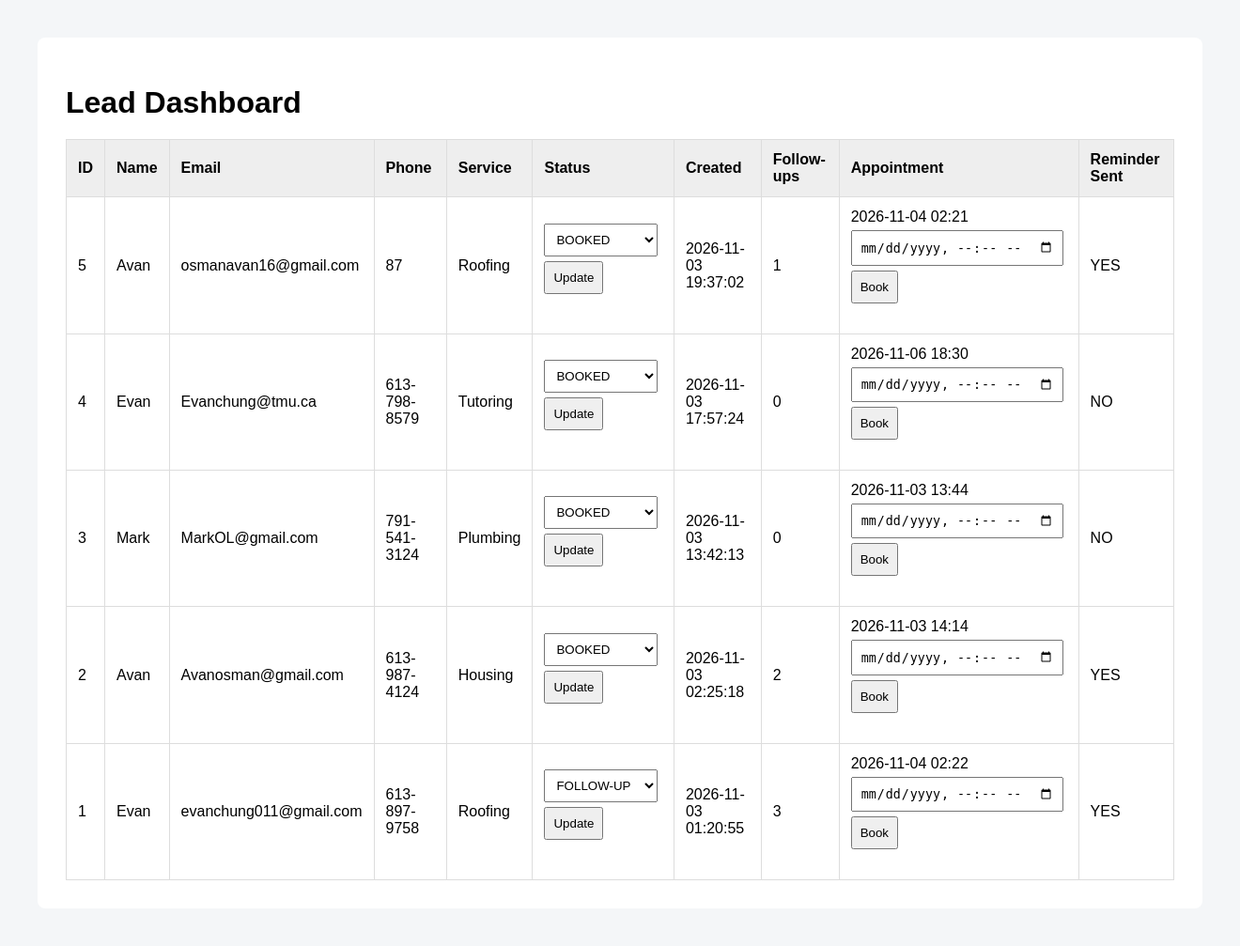
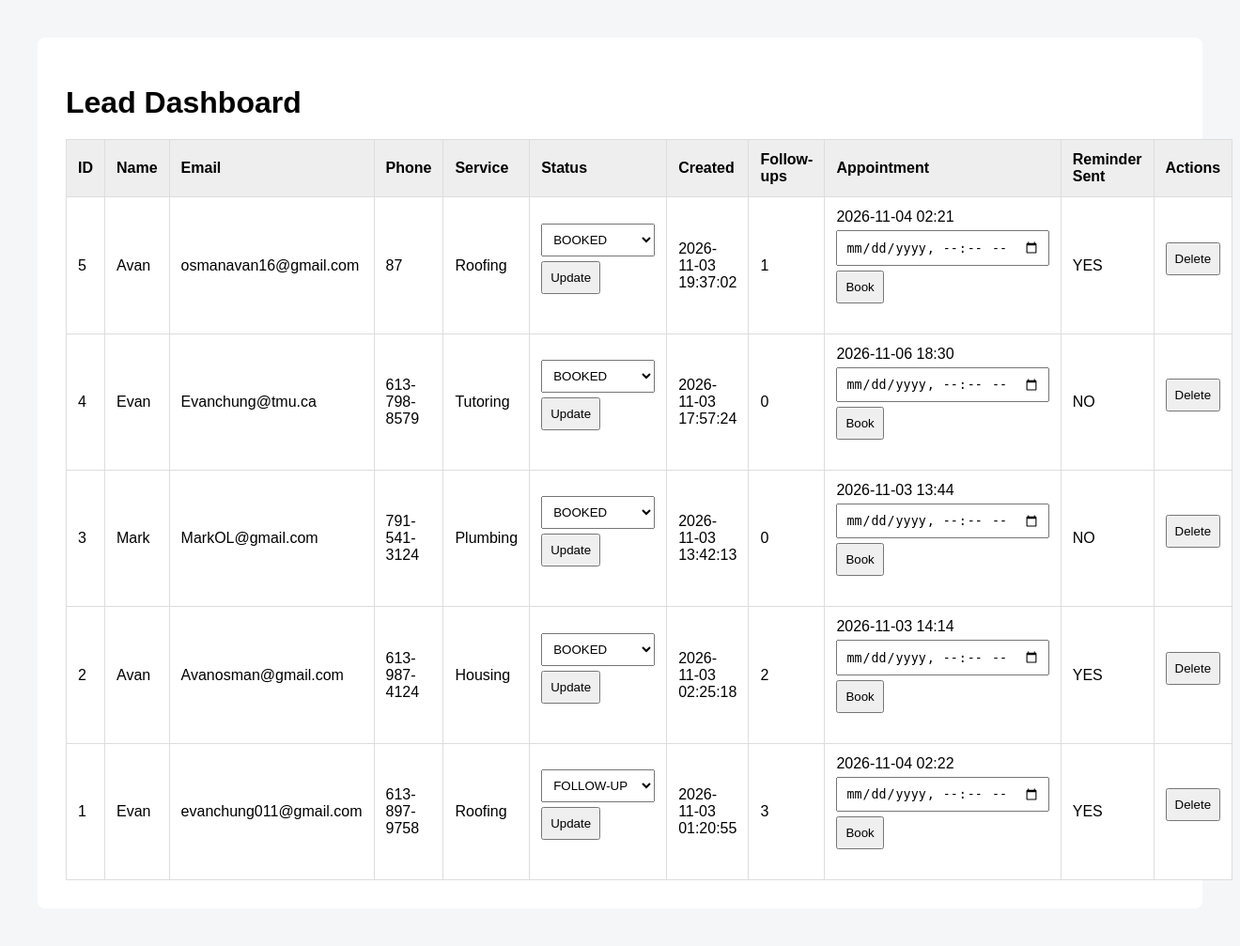
Before and after one commit to Phoex-ops/lead-automation, a Flask app: page /dashboard in a window 1320 px wide. Shown: the whole page at 94% size. Run offline with Flask 3, Linux system fonts and the light colour scheme; the visitor is signed in with stand-in values (Sample User, id 1); data comes from the database, SQL or seed files in the repository.

Commit message:
Add delete lead functionality to dashboard

```diff
--- a/app.py
+++ b/app.py
@@ -262,6 +262,27 @@ scheduler.add_job(
 
 scheduler.start()
 
+@app.route("/delete_lead/<int:lead_id>", methods=["POST"])
+def delete_lead(lead_id):
+    if not session.get("logged_in"):
+        return redirect("/login")
+
+    connection = sqlite3.connect(DB_PATH)
+    cursor = connection.cursor()
+
+    cursor.execute(
+        """
+        DELETE FROM leads
+        WHERE lead_id = ?
+        """,
+        (lead_id,)
+    )
+
+    connection.commit()
+    connection.close()
+
+    return redirect("/dashboard")
+
 if __name__ == "__main__":
     app.run(
         debug=True,
--- a/templates/dashboard.html
+++ b/templates/dashboard.html
@@ -26,6 +26,7 @@
             <th>Follow-ups</th>
             <th>Appointment</th>
             <th>Reminder Sent</th>
+            <th>Actions</th>
         </tr>
 
         {% for lead in leads %}
@@ -96,6 +97,20 @@
     </form>
 </td>
             <td>{{ lead[9] }}</td>
+
+<td>
+    <form
+        action="/delete_lead/{{ lead[0] }}"
+        method="POST"
+        onsubmit="return confirm('Are you sure you want to delete this lead?');"
+    >
+        <button type="submit">
+            Delete
+        </button>
+    </form>
+</td>
+
+</tr>
         </tr>
 
         {% endfor %}
```
